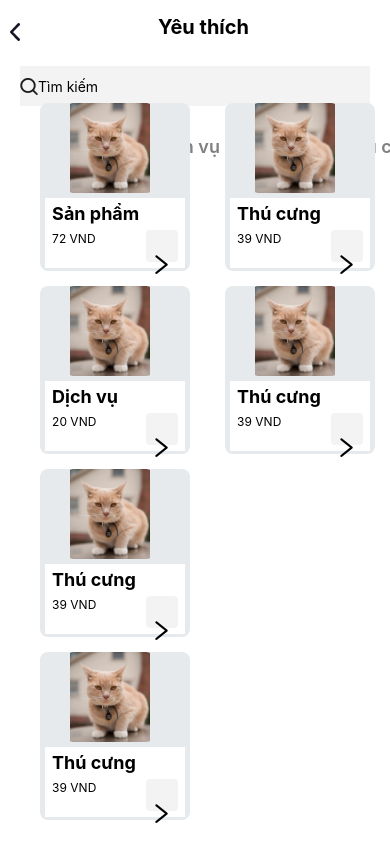
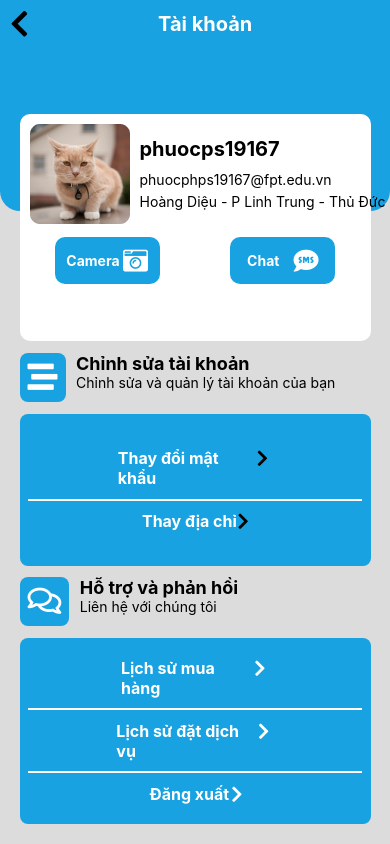
Before and after one commit to longnguyen1036/AppChamSocThuCung, a React Native app: screen / in a window 390 px wide. Built offline with nearby package versions, Linux system fonts and the light colour scheme; what react-native would draw is missing.

Commit message:
laubata
hahsahca

```diff
--- a/App.js
+++ b/App.js
@@ -21,6 +21,7 @@ import PetDetail from './src/screen/ProductDetail/PetDetail';
 import ProductsDetail from './src/screen/ProductDetail/ProductsDetail';
 
 
+
 const App = () => {
   return (
     // <SafeAreaProvider>
@@ -28,7 +29,7 @@ const App = () => {
     //     <MainNavigation></MainNavigation>
     //   </Provider>
     // </SafeAreaProvider>
-    <FavouriteProducts/>
+    <Profile/>
 
 
 
```
Also changed, not shown: src/screen/Favourite/FavouriteProducts.js (+0 -18 lines).
